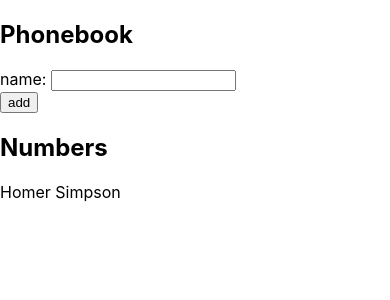
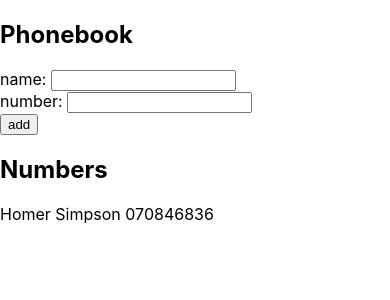
Before and after one commit to jim4067/fullstackopen.com, a React (Create React App) app in the folder part 2/thephonebook/: page / in a window 390 px wide. Shown: the top 300 px of the page. Built offline with nearby package versions, Linux system fonts and the light colour scheme.

Commit message:
finished 2.8: The Phonebook Step3.added second input element

```diff
--- a/part 2/thephonebook/src/App.js
+++ b/part 2/thephonebook/src/App.js
@@ -2,28 +2,39 @@ import React, { useState } from 'react'
 
 const App = () => {
   const [persons, setPersons] = useState([
-    { name: "Homer Simpson" }
-  ])
-  const [newName, setNewName] = useState('')
+    {
+      name: "Homer Simpson",
+      number: "070846836"
+    }
+  ]);
+  const [newName, setNewName] = useState('');
+  const [newNum, setNewNum] = useState('');
 
   const addPerson = (event) => {
     event.preventDefault();
     const personObect = {
-      name: newName
+      name: newName,
+      number: newNum
     };
     setPersons(persons.concat(personObect));
     setNewName("");
+    setNewNum("");
+  };
 
-  };
 
   const handlePersonadd = (event) => {
     console.log(event.target.value);
     setNewName(event.target.value);
   };
 
+  const handleNumadd = (event) => {
+    console.log(event.target.value)
+    setNewNum(event.target.value);
+  }
+
   const displayFunc = persons.map((nameparam) =>
     <p key={nameparam.name}>
-      {nameparam.name}
+      {nameparam.name} {nameparam.number}
     </p>
   );
 
@@ -37,9 +48,12 @@ const App = () => {
     <div>
       <h2>Phonebook</h2>
 
-      <form onSubmit={addPerson}>
+      <form onSubmit={addPerson} >
         <div>
           name: <input value={newName} onChange={handlePersonadd} />
+        </div>
+        <div>
+          number: <input value={newNum} onChange={handleNumadd} />
         </div>
         <div>
           <button onClick={handleRepeat} type="submit">add</button>
```
